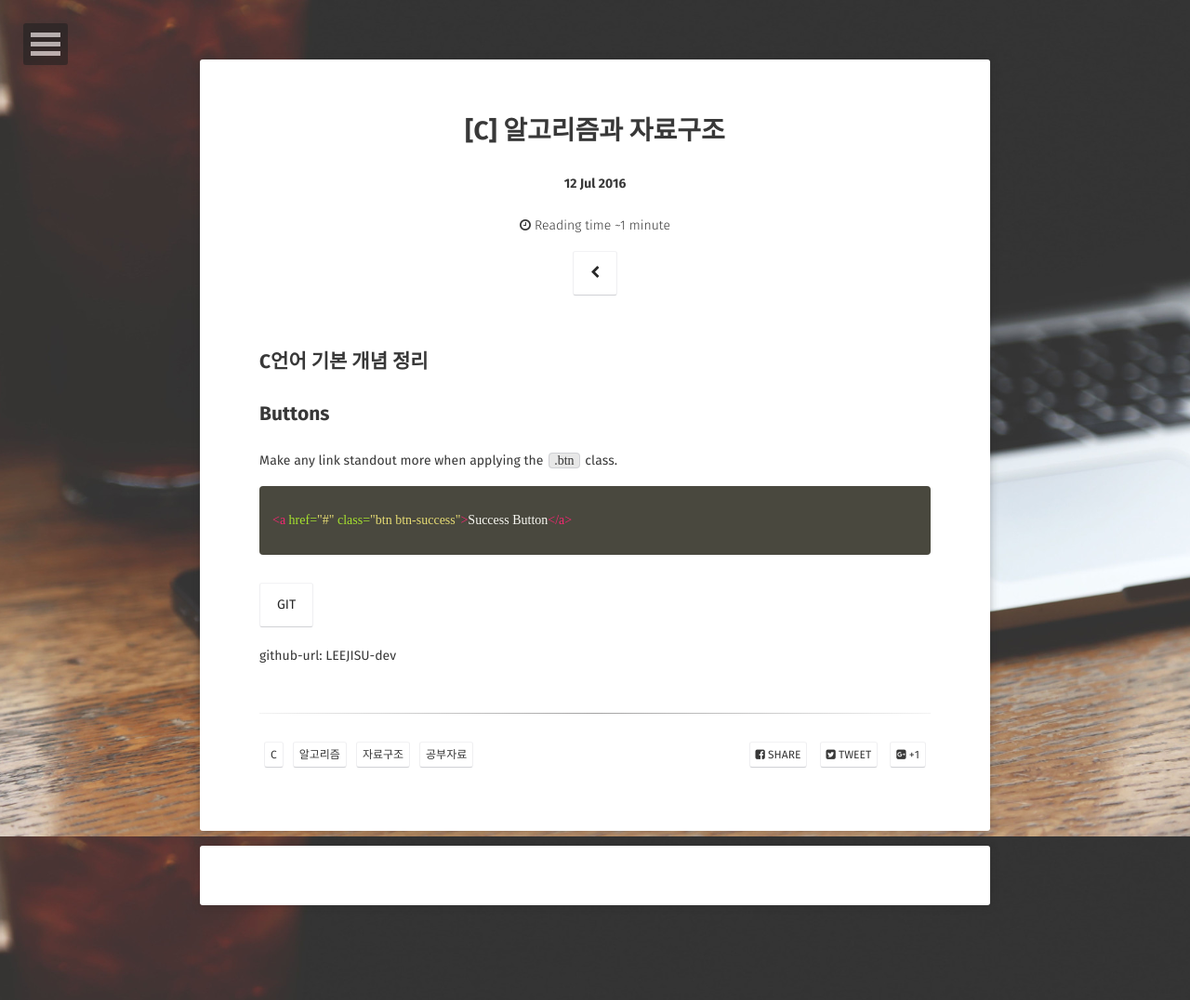
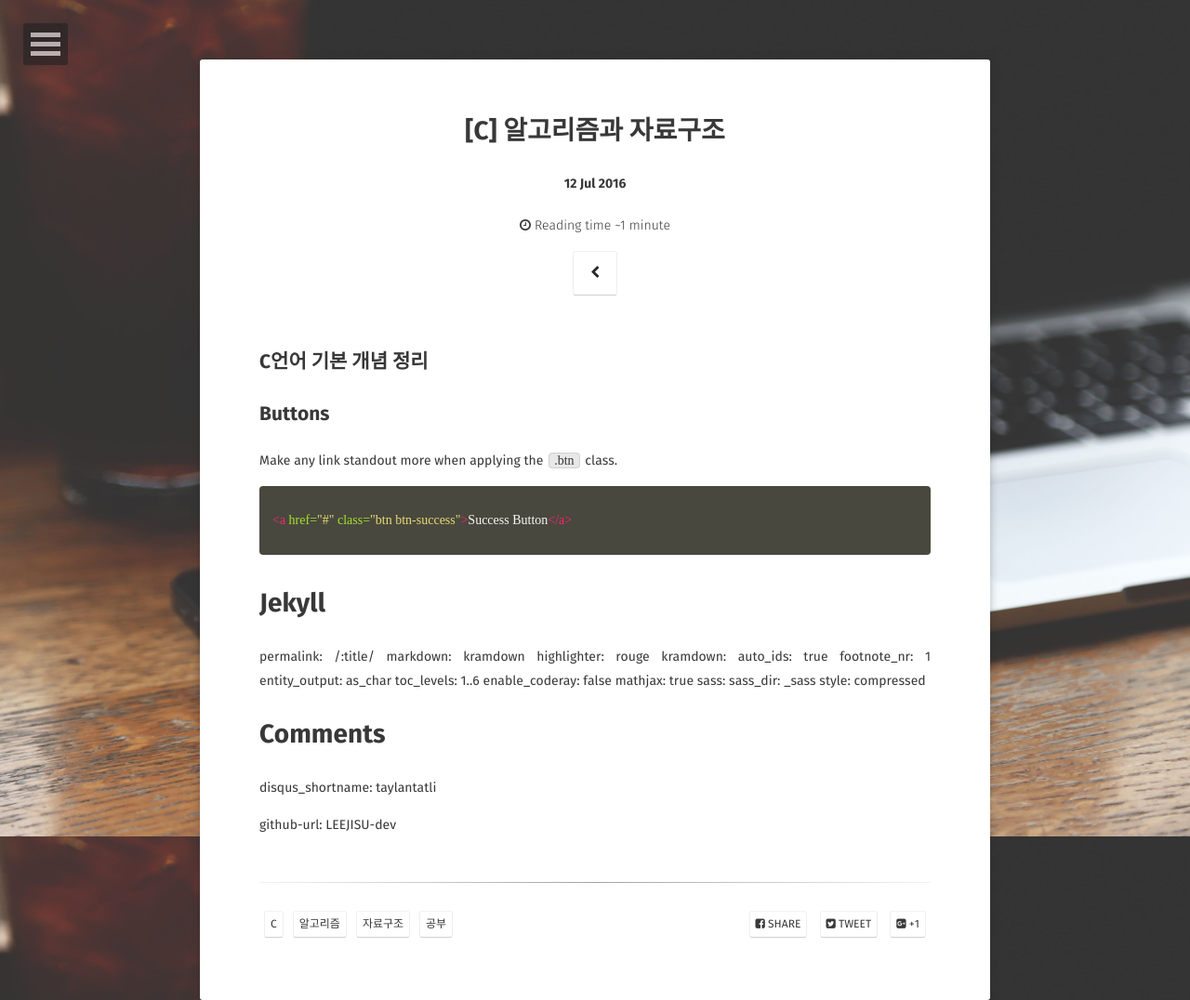
Before and after one commit to LEEJISU-dev/LEEJISU-dev.github.io, a Jekyll site: the page built from _posts/2016-07-12- [C] 알고리즘과 자료구조.md, in a window 1280 px wide. Shown: the whole page at 93% size. Built offline with Jekyll 4.4.1, drawn with Linux system fonts in a browser that asks for light colours; some web fonts are replaced; comment, search, counter and statistics services are not loaded.

Commit message:
Modified file

```diff
--- a/_layouts/home.html
+++ b/_layouts/home.html
@@ -36,10 +36,10 @@ layout: compress
                          About
                          </a>
                          <a class="btn zoombtn" href="{{ site.url }}/posts">
-                         projects
+                         posts
                          </a>
                          <a class="btn zoombtn" href="{{ site.url }}/projects">
-                         work
+                         projects
                          </a>
                  </h3>
             </div>
--- a/_posts/2016-07-12- [C] 알고리즘과 자료구조.md
+++ b/_posts/2016-07-12- [C] 알고리즘과 자료구조.md
@@ -7,8 +7,8 @@ tag:
 - C
 - 알고리즘
 - 자료구조
-- 공부자료
-comments: true
+- 공부
+comments: false
 ---
 
 ## C언어 기본 개념 정리
@@ -21,7 +21,23 @@ Make any link standout more when applying the `.btn` class.
 <a href="#" class="btn btn-success">Success Button</a>
 {% endhighlight %}
 
-<div markdown="0"><a href="https://github.com/LEEJISU-dev/C_study" class="btn">GIT</a></div>
 
+# Jekyll
+permalink:          /:title/
+markdown:           kramdown
+highlighter:        rouge
+kramdown:
+  auto_ids:         true
+  footnote_nr:      1
+  entity_output:    as_char
+  toc_levels:       1..6
+  enable_coderay:   false
+mathjax:            true
+sass:
+  sass_dir:         _sass
+  style:            compressed
+
+# Comments
+disqus_shortname:   taylantatli
 
 github-url:         LEEJISU-dev
```
